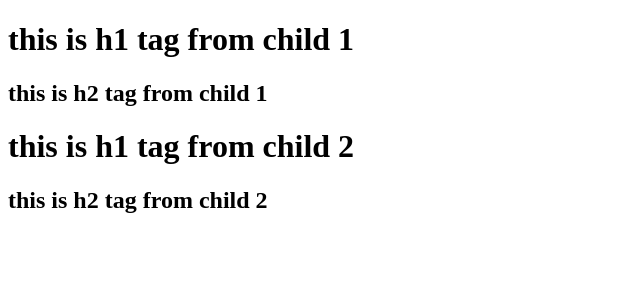
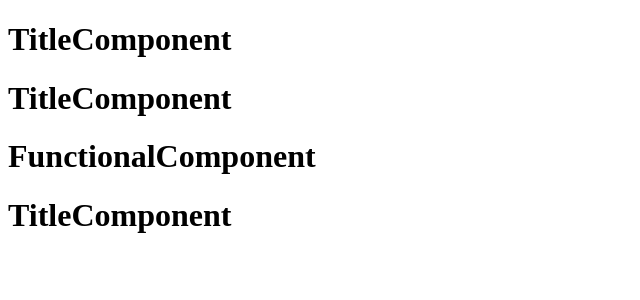
Before and after one commit to sanket4/day1-react, a React (Vite) app: page / in a window 1280 px wide. Shown: the top 300 px of the page, without its empty margins (0-640 px from the left). Built offline with nearby package versions, Linux system fonts and the light colour scheme.

Commit message:
"functional component"

```diff
--- a/App.js
+++ b/App.js
@@ -1,17 +1,17 @@
 import React from "react";
-import ReactDOM  from "react-dom/client";
+import ReactDOM from "react-dom/client";
 
+const TitleComponent = () => <h1> TitleComponent</h1>;
 
-const parent = React.createElement("div", { id: "parent" },
-    [React.createElement("div", { id: "child1" }, [
-        React.createElement("h1", {}, "this is h1 tag from child 1"),
-        React.createElement("h2", {}, "this is h2 tag from child 1"),
-    ]),
-    React.createElement("div", { id: "child2" }, [
-        React.createElement("h1", {}, "this is h1 tag from child 2"),
-        React.createElement("h2", {}, "this is h2 tag from child 2"),
-    ])]
+const FunctionalComponent = () => (
+  <div id="sad">
+    <TitleComponent />
+    {TitleComponent()}
+    <h1> FunctionalComponent</h1>
+    <TitleComponent></TitleComponent>
+  </div>
 );
 
 const root = ReactDOM.createRoot(document.getElementById("root"));
-root.render(parent);
+
+root.render(<FunctionalComponent />);
--- a/index.html
+++ b/index.html
@@ -1,17 +1,15 @@
 <!DOCTYPE html>
 <html lang="en">
-
-<head>
-    <meta charset="UTF-8">
-    <meta http-equiv="X-UA-Compatible" content="IE=edge">
-    <meta name="viewport" content="width=device-width, initial-scale=1.0">
+  <head>
+    <meta charset="UTF-8" />
+    <meta http-equiv="X-UA-Compatible" content="IE=edge" />
+    <meta name="viewport" content="width=device-width, initial-scale=1.0" />
     <link rel="stylesheet" href="./index.css" />
     <title>React</title>
-</head>
+  </head>
 
-<body>
-    <div id="root"> sanket is here</div>
+  <body>
+    <div id="root">sanket is here</div>
     <script type="module" src="./App.js"></script>
-</body>
-
+  </body>
 </html>
```
